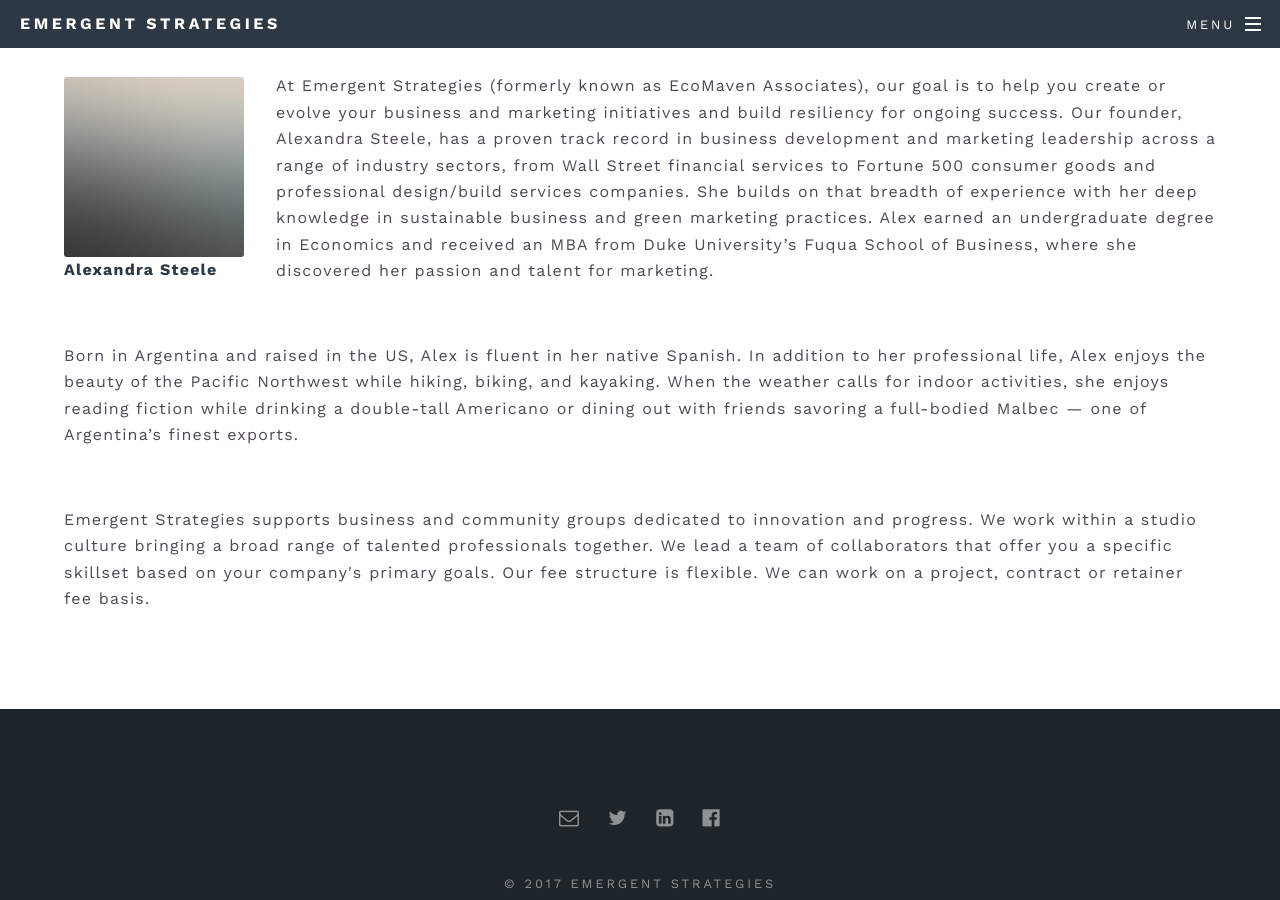
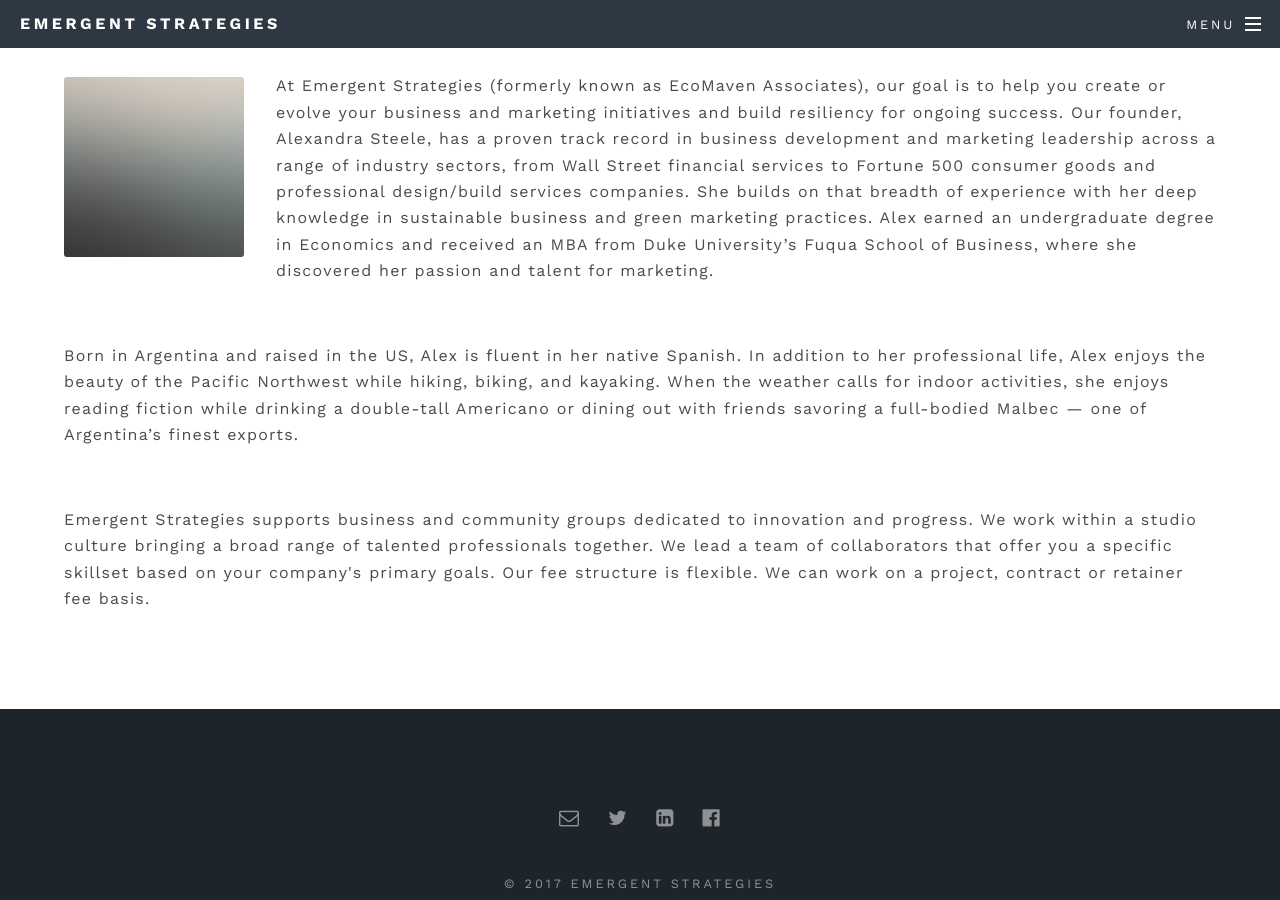
Before and after one commit to dylansteele8/emergent-strategies, a Jekyll site: the page built from _pages/about.html, in a window 1280 px wide and 900 px high, scrolled down 435 px. Built offline with Jekyll 4.4.1, drawn with Linux system fonts in a browser that asks for light colours.

Commit message:
Update about.html

```diff
--- a/_pages/about.html
+++ b/_pages/about.html
@@ -8,7 +8,6 @@
 <p>
   <span class="image left">
     <img src="images/pic04.jpg" alt="" />
-    <strong>Alexandra Steele</strong>
   </span>
 At Emergent Strategies (formerly known as EcoMaven Associates), our goal is to help you create or evolve your business and marketing initiatives and build resiliency for ongoing success.
 
```
